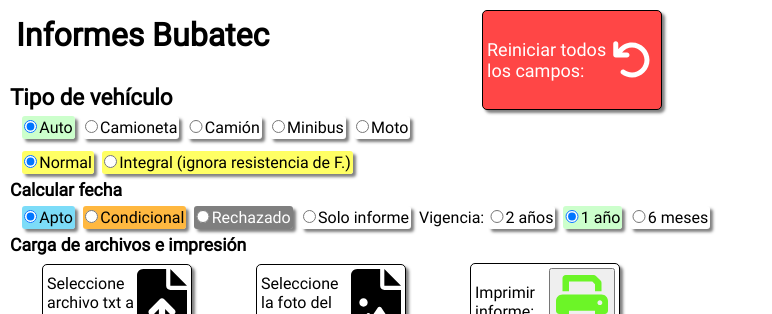
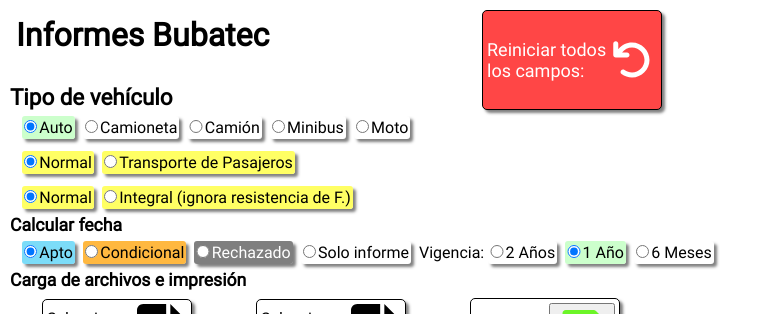
Before and after one commit to Juaniessi/buba-app, a React (Create React App) app: page / in a window 1280 px wide. Shown: the top 314 px of the page, without its empty margins (0-772 px from the left). Built offline with nearby package versions, Linux system fonts and the light colour scheme.

Commit message:
added the ability to calculate dates for  transporte de pasajeros

```diff
--- a/src/components/dataArrays/radioBtnDB.js
+++ b/src/components/dataArrays/radioBtnDB.js
@@ -71,6 +71,16 @@
 			label: 'Integral (ignora resistencia de F.)',
 		},
 	],
+	rtoType: [
+		{
+			value: 'normal',
+			label: 'Normal',
+		},
+		{
+			value: 'traPas',
+			label: 'Transporte de Pasajeros',
+		},
+	],
 	dateCalc: [
 		{
 			value: 'Apto',
@@ -91,15 +101,29 @@
 	selectValidity: [
 		{
 			value: '2a',
-			label: '2 años',
+			label: '2 Años',
 		},
 		{
 			value: '1a',
-			label: '1 año',
+			label: '1 Año',
 		},
 		{
 			value: '6m',
-			label: '6 meses',
+			label: '6 Meses',
+		}
+	],
+	selectValidityTra: [
+		{
+			value: '1a',
+			label: '1 Año',
+		},
+		{
+			value: '6m',
+			label: '6 Meses',
+		},
+		{
+			value: '3m',
+			label: '3 Meses',
 		},
 	],
 };
--- a/src/components/main/Main.jsx
+++ b/src/components/main/Main.jsx
@@ -23,6 +23,7 @@
 		setEngineType({value: '4T', label: '4 Tiempos'});
 		setTruckSize({value: 'smallTruck', label: 'Camión pequeño'});
 		setTransmisionType({value: '4x2', label: 'Normal'});
+		setRtoType({value: 'normal', label: 'Normal'});
 		setDateCalcBtn({value: 'Apto', label: 'Apto'});
 		setSelectValidity({value: '1a', label: '1 año'});
 		loadFileRef.current.value = null;
@@ -119,6 +120,31 @@
 	});
 
 	/**
+	 * manages RTO type.
+	 */
+
+	const [rtoType, setRtoType] = useState({
+		value: 'normal',
+		label: 'Normal',
+	});
+
+	/**
+	 * Switches between the most used value for the Validity period
+	 */
+
+	const handleSetRtoType = (item) => {
+		if (rtoType.value === 'normal') {
+			setSelectValidity({value: '3m', label: '3 Meses'});
+			setRtoType(item);
+		}
+
+		if (rtoType.value === 'traPas') {
+			setSelectValidity({value: '1a', label: '1 Año'});
+			setRtoType(item);
+		}
+	};
+
+	/**
 	 * manages dueDate for the report.
 	 */
 
@@ -199,6 +225,30 @@
 						</label>
 					))}
 					<div className="engine-and-size-ctn">
+						{tipo === 'Moto' ||
+						tipo === 'Auto' ||
+						tipo === 'Camioneta' ||
+						tipo === 'Minibus' ||
+						tipo === 'Camion'
+							? radioGeneratorArray.rtoType.map((item, i) => (
+									<div className="engine-and-size" key={item.value}>
+										<label className="btn-inside" htmlFor={item.value}>
+											<input
+												type="radio"
+												className="rad-c"
+												name="rtoType"
+												id={item.value}
+												value={item.value}
+												checked={rtoType.value === item.value}
+												onChange={() => handleSetRtoType(item)}
+											/>
+											{item.label}
+										</label>
+									</div>
+							  ))
+							: ''}
+					</div>
+					<div className="engine-and-size-ctn">
 						{tipo === 'Moto'
 							? radioGeneratorArray.engineType.map((item, i) => (
 									<div className="engine-and-size" key={item.value}>
@@ -275,7 +325,32 @@
 						</label>
 					))}{' '}
 					<span>Vigencia:</span>
-					{radioGeneratorArray.selectValidity.map((item, i) => (
+					{rtoType.value === 'normal' // cambio etre los botones posibles, para evitar problemas en la lógica
+						? radioGeneratorArray.selectValidity.map((item, i) => (
+								<label
+									className={
+										dateCalcBtn.value !== 'Apto'
+											? 'btn-inside'
+											: selectValidity.value === item.value
+											? 'radio-checked btn-inside'
+											: 'focus btn-inside'
+									}
+									htmlFor={item.value}
+									key={item.value}>
+									<input
+										type="radio"
+										className={`rad-c`}
+										disabled={dateCalcBtn.value !== 'Apto'}
+										name="dueDateSelector"
+										id={item.value}
+										value={item.value}
+										checked={selectValidity.value === item.value} //determina que visualmente se vea checked
+										onChange={() => handleDueDateExtend(item)}
+									/>
+									{item.label}
+								</label>
+						  ))
+						: radioGeneratorArray.selectValidityTra.map((item, i) => (
 								<label
 									className={
 										dateCalcBtn.value !== 'Apto'
@@ -332,6 +407,7 @@
 					loadImgRef={loadImgRef}
 					dateCalcBtn={dateCalcBtn}
 					selectValidity={selectValidity}
+					rtoType={rtoType}
 				/>
 			</section>
 		</main>
--- a/src/components/main/Report.jsx
+++ b/src/components/main/Report.jsx
@@ -41,6 +41,7 @@
 		dateCalcBtn,
 		selectValidity,
 		txtRender,
+		rtoType,
 	} = props;
 
 	let imgSelector; // this varaible sets te img to show
@@ -364,6 +365,7 @@
 	function dueDateCalculator() {
 		let dueDate = new Date(startDate.getTime());
 
+		if (rtoType.value === 'normal') {
 			if (
 				dateCalcBtn.value === 'Rechazado' ||
 				dateCalcBtn.value === 'SoloInforme'
@@ -371,12 +373,62 @@
 				dueDate = new Date(startDate.getTime());
 			} else if (dateCalcBtn.value === 'Condicional') {
 				dueDate = new Date(dueDate.setDate(startDate.getDate() + 60));
-		} else if (dateCalcBtn.value === 'Apto' && selectValidity.value === '1a') {
+			} else if (
+				dateCalcBtn.value === 'Apto' &&
+				selectValidity.value === '1a'
+			) {
 				dueDate = new Date(dueDate.setFullYear(startDate.getUTCFullYear() + 1));
-		} else if (dateCalcBtn.value === 'Apto' && selectValidity.value === '2a') {
+			} else if (
+				dateCalcBtn.value === 'Apto' &&
+				selectValidity.value === '2a'
+			) {
 				dueDate = new Date(dueDate.setFullYear(startDate.getUTCFullYear() + 2));
-		} else if (dateCalcBtn.value === 'Apto' && selectValidity.value === '6m') {
+			} else if (
+				dateCalcBtn.value === 'Apto' &&
+				selectValidity.value === '6m'
+			) {
 				dueDate = new Date(dueDate.setMonth(startDate.getMonth() + 6));
+			}
+		}
+
+		if (rtoType.value === 'traPas') {
+			if (dateCalcBtn.value === 'SoloInforme') {
+				dueDate = new Date(startDate.getTime());
+			}
+			if (dateCalcBtn.value === 'Rechazado') {
+				dueDate = new Date(dueDate.setDate(startDate.getDate() + 12));
+			}
+			if (dateCalcBtn.value === 'Condicional') {
+				dueDate = new Date(dueDate.setDate(startDate.getDate() + 15));
+			}
+			if (dateCalcBtn.value === 'Apto' && selectValidity.value === '3m') {
+				dueDate = new Date(dueDate.setMonth(startDate.getMonth() + 3));
+			}
+			if (dateCalcBtn.value === 'Apto' && selectValidity.value === '6m') {
+				dueDate = new Date(dueDate.setMonth(startDate.getMonth() + 6));
+			}
+			dueDateExtender(dueDate);
+		}
+
+		return dueDate;
+	}
+
+	/**
+	 * Extends the dueDate in the cases that the fininshing day is saturday or sunday and only for "Transporte de pasajeros".
+	 * @returns The calculated due date.
+	 */
+
+	function dueDateExtender(dueDate) {
+		const sabado = 6;
+		const domingo = 0;
+
+		/* console.log('fecha en extensor' + dueDate);
+		console.log('día en extensor' + dueDate.getDay()); */
+
+		if (dueDate.getDay() === sabado) {
+			dueDate = new Date(dueDate.setDate(dueDate.getDate() + 2));
+		} else if (dueDate.getDay() === domingo) {
+			dueDate = new Date(dueDate.setDate(dueDate.getDate() + 1));
 		}
 
 		return dueDate;
```
Lines whose indentation alone changed are shown as unchanged.
